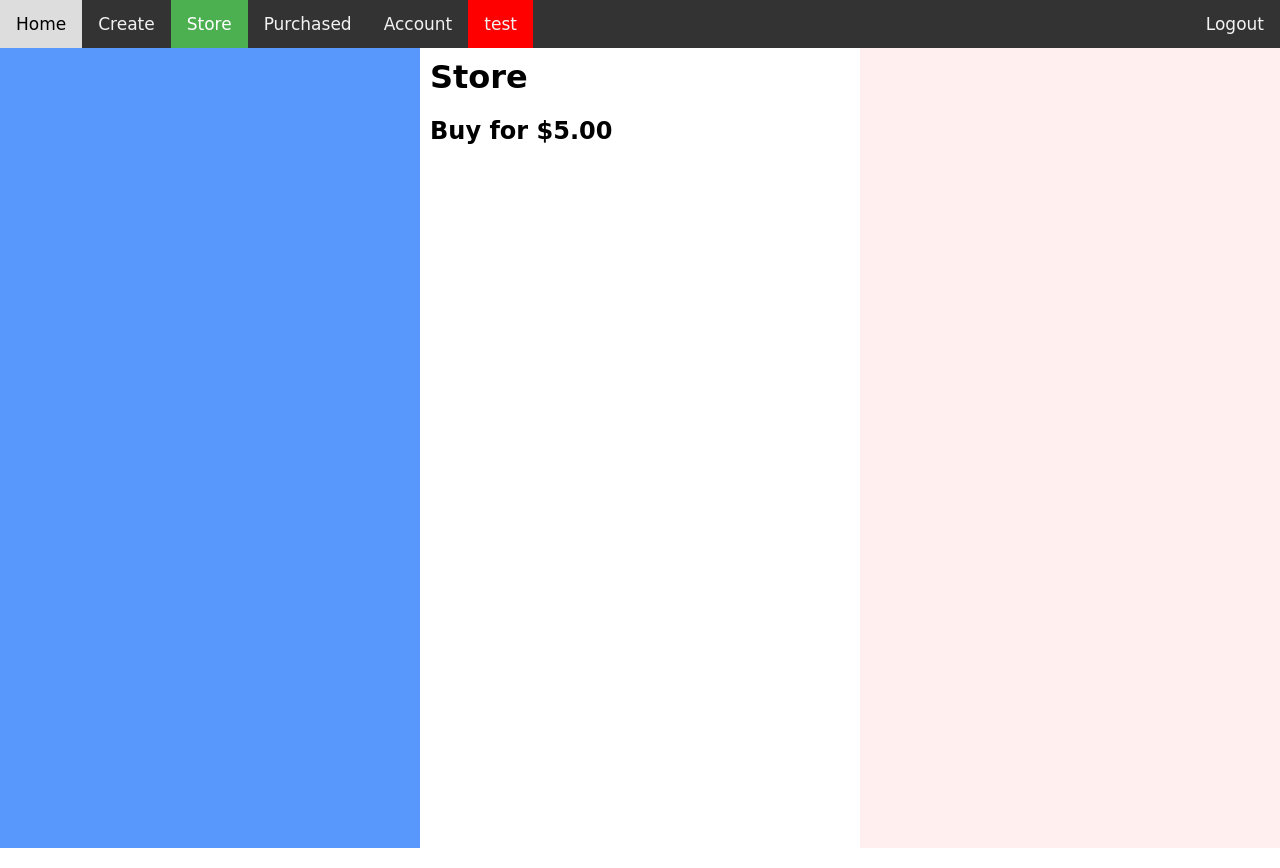
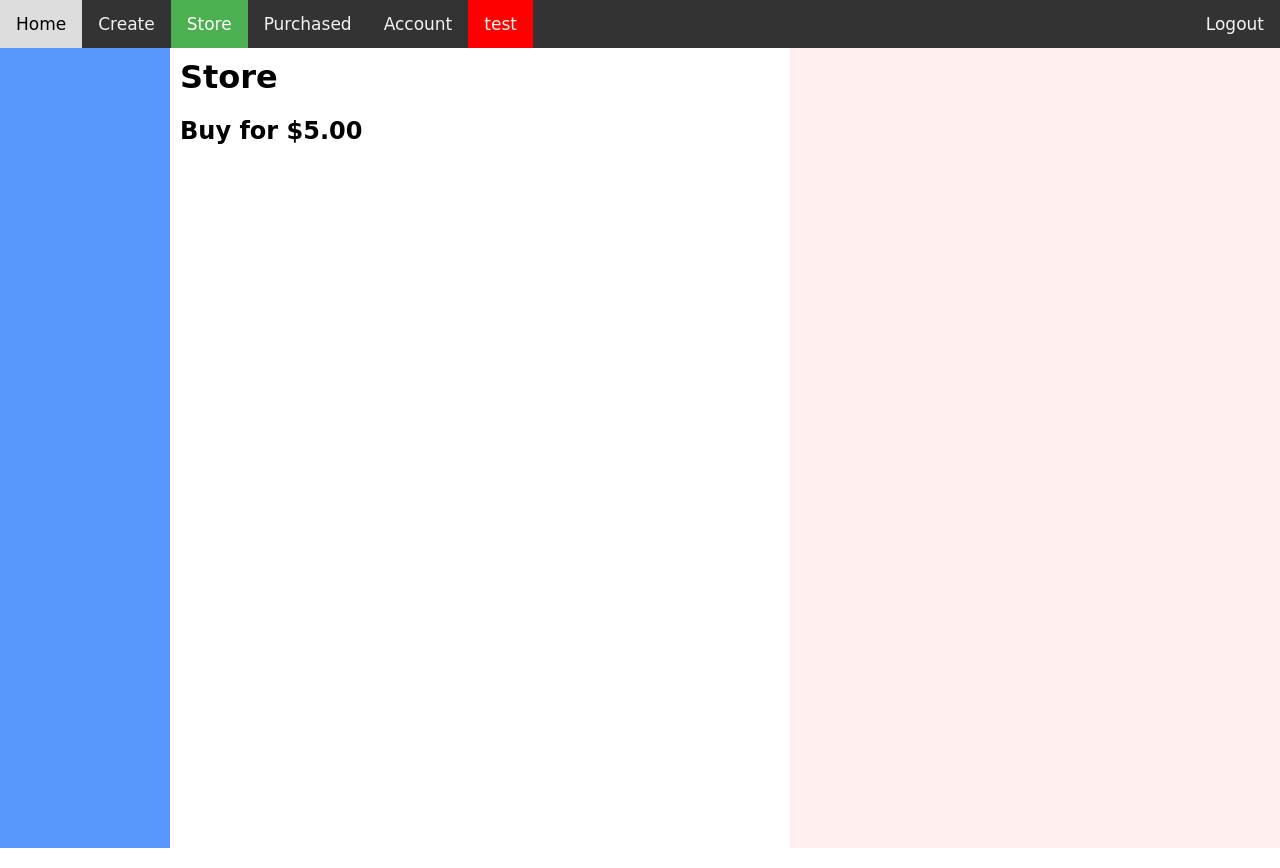
Before and after one commit to BLACKSHiRTSQUAD/ESMarketplace, a Django app: page /store/ in a window 1280 px wide. Run offline with Django 3.2, Linux system fonts and the light colour scheme; data that the repository does not hold is empty; some libraries are stand-ins or nearby versions.

Commit message:
div panes width is now .. nicer

```diff
--- a/ESMarketplace/esm/static/esm/base_theme.css
+++ b/ESMarketplace/esm/static/esm/base_theme.css
@@ -1,5 +1,6 @@
 body, html {
   width: 100%;
+    min-width:770px;
   height: 100%;
   margin: 0;
 }
@@ -40,26 +41,26 @@ body {
 .container {
   display: flex;
 }
-.container > div {
-  flex: 1; /*grow*/
-}
+
 
 
 
 
 .left-pane {
-    width: 100px;
+    max-width: 170px;
+    min-width: 170px;
     height: 100%;
     background-color: #5897fb;
 }
 .mid-pane {
-    width: 80%;
     height: 100%;
+    max-width: 600px;
+    min-width: 600px;
     margin: 0;
     padding: 10px;
 }
 .right-pane {
-    width: 100px;
+    width: 100%;
     height: 100%;
     background-color: #ffefef;
 }
```
